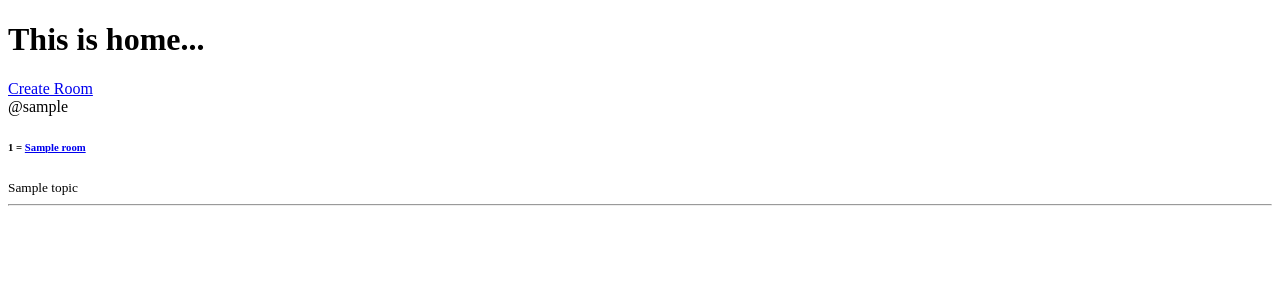
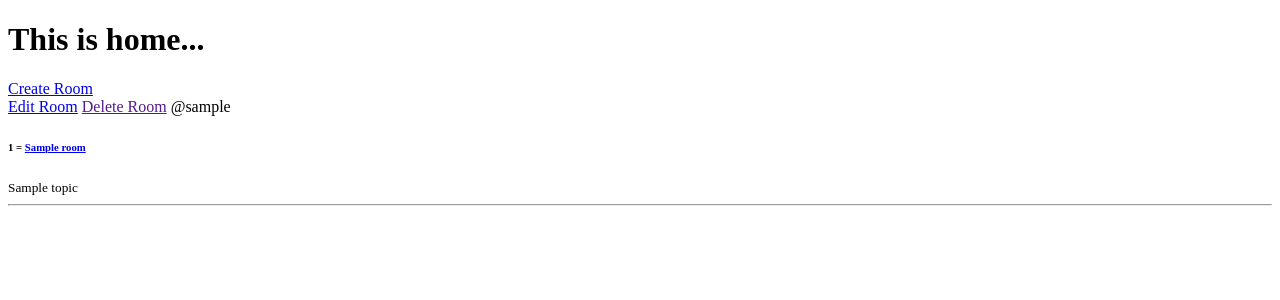
Before and after one commit to LawiOtieno/crch_project, a Django app: page / in a window 1280 px wide. Shown: the top 300 px of the page. Run offline with Django 4.2, Linux system fonts and the light colour scheme; tables that the repository leaves empty hold one stand-in row (values such as "Sample post").

Commit message:
create room updater

```diff
--- a/base/templates/base/home.html
+++ b/base/templates/base/home.html
@@ -7,9 +7,13 @@
     <div>
         <a href="{% url 'create-room' %}">Create Room</a>
 
+
         <div>
             {% for room in rooms %}
             <div>
+                <a href="{% url 'update-room' room.id %}">Edit Room</a>
+                <a href="">Delete Room</a>
+
                 <span>@{{room.host.username}}</span>
                 <h6>{{room.id}} = <a href="{% url 'room' room.id %}">{{room.name}}</a></h6>
                 <small>{{room.topic.name}}</small>
--- a/base/urls.py
+++ b/base/urls.py
@@ -5,4 +5,5 @@ urlpatterns = [
     path('', views.home, name="home"),
     path('room/<str:pk>/', views.room, name='room'),
     path('create-room/', views.createRoom, name="create-room"),
+    path('update-room/<str:pk>/', views.updateRoom, name="update-room"),
 ]
--- a/base/views.py
+++ b/base/views.py
@@ -1,3 +1,4 @@
+from django import forms
 from django.shortcuts import render,redirect
 from .models import Room
 from .forms import RoomForm
@@ -30,3 +31,17 @@ def createRoom(request):
 
     context = {'form':form}
     return render(request, 'base/room_form.html', context)
+
+
+def updateRoom(request, pk):
+    room = Room.objects.get(id=pk)
+    form = RoomForm(instance=room)
+
+    if request.method == 'POST':
+        form = RoomForm(instance=room)
+        if form.is_valid():
+            form.save()
+            return redirect('home')
+
+    context ={'form':form}
+    return render(request, 'base/room_form.html', context)
```
Also changed, not shown: base/templates/base/delete.html (added).
